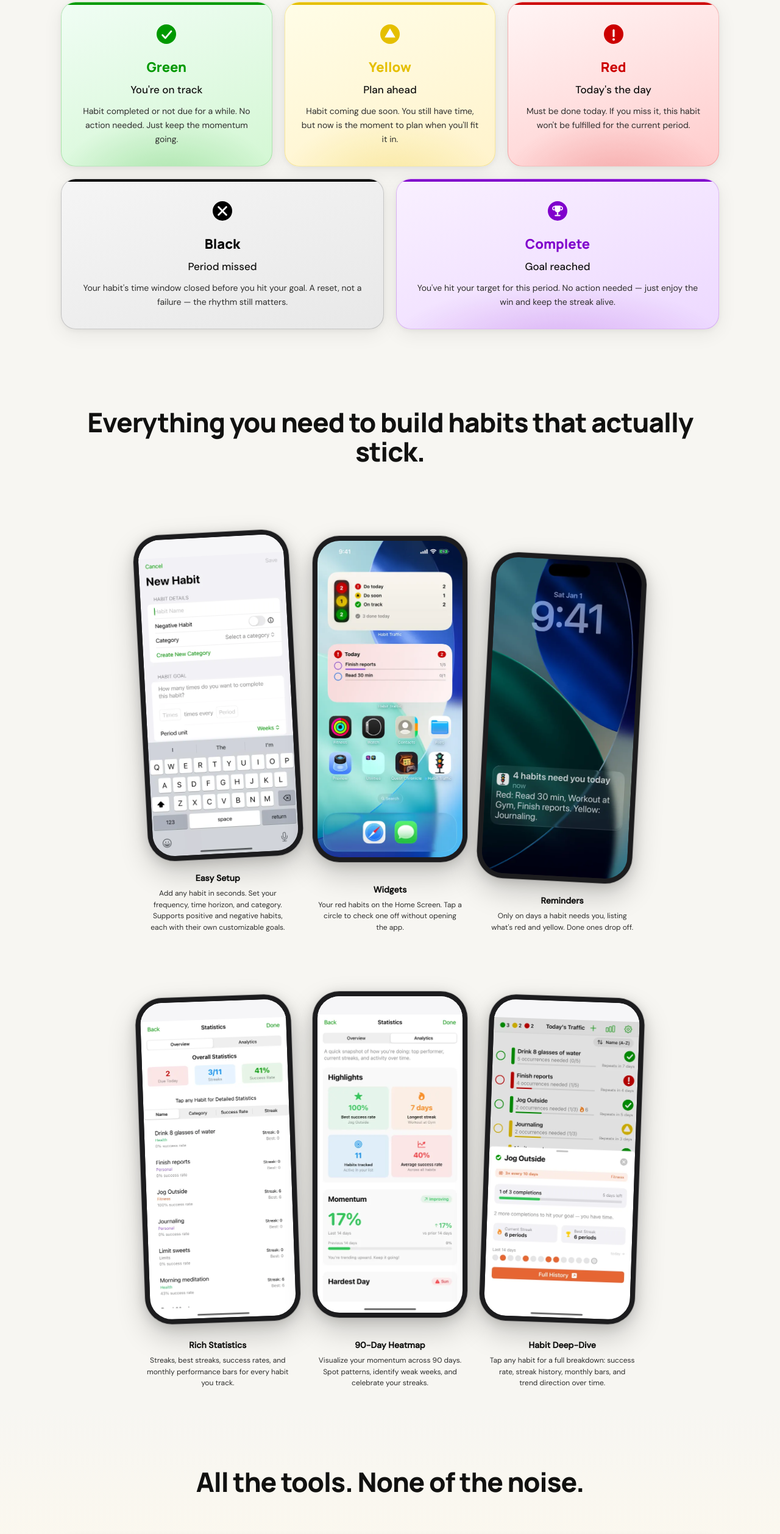
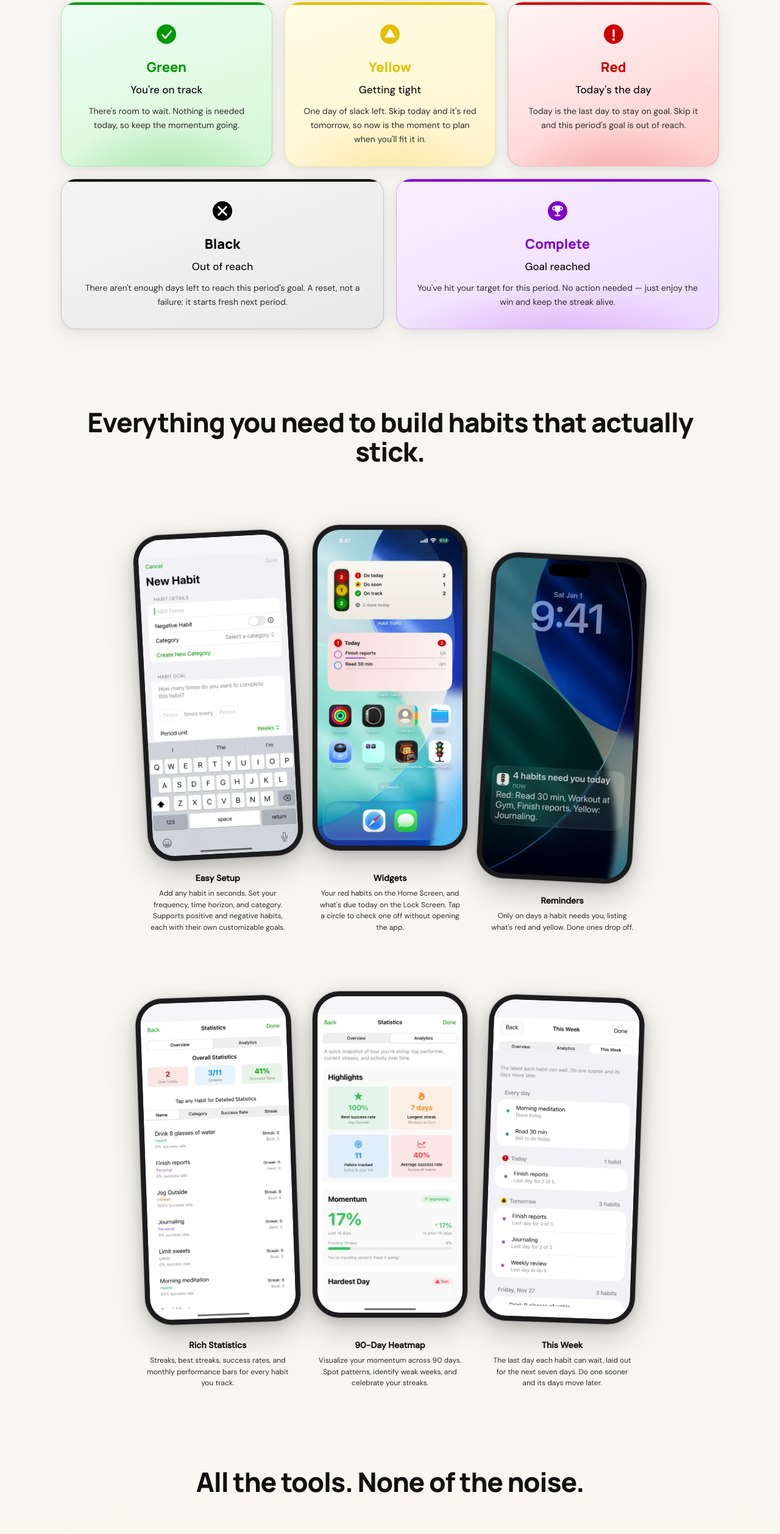
Before and after one commit to Eroxx/HabitTrafficWebsite, a plain HTML site: page index.html in a window 1280 px wide. Shown: the part 3197-5713 px from the top of the page at 61% size. Drawn offline with Linux system fonts and the light colour scheme.

Commit message:
The lights in the app's words; This Week, Lock Screen and Siri

```diff
--- a/index.html
+++ b/index.html
@@ -683,7 +683,7 @@
           <div style="margin:0 auto 22px;width:fit-content;"><svg width="32" height="32" viewBox="0 0 40 40" fill="none"><circle cx="20" cy="20" r="20" fill="#009900"/><path d="M12 22 L18 28 L30 14" stroke="white" stroke-width="3.5" stroke-linecap="round" stroke-linejoin="round"/></svg></div>
           <div class="f-head" style="font-size:22px;font-weight:800;color:var(--green);margin-bottom:8px;">Green</div>
           <div style="font-size:17px;font-weight:500;color:var(--text);margin-bottom:10px;">You're on track</div>
-          <p style="font-size:14px;color:var(--muted);line-height:1.65;">Habit completed or not due for a while. No action needed. Just keep the momentum going.</p>
+          <p style="font-size:14px;color:var(--muted);line-height:1.65;">There's room to wait. Nothing is needed today, so keep the momentum going.</p>
         </div>
       </div>
 
@@ -692,8 +692,8 @@
         <div class="scard y rv d2">
           <div style="margin:0 auto 22px;width:fit-content;"><svg width="32" height="32" viewBox="0 0 40 40" fill="none"><circle cx="20" cy="20" r="20" fill="#E5BF00"/><polygon points="20,8 31,27 9,27" fill="white"/></svg></div>
           <div class="f-head" style="font-size:22px;font-weight:800;color:var(--yellow);margin-bottom:8px;">Yellow</div>
-          <div style="font-size:17px;font-weight:500;color:var(--text);margin-bottom:10px;">Plan ahead</div>
-          <p style="font-size:14px;color:var(--muted);line-height:1.65;">Habit coming due soon. You still have time, but now is the moment to plan when you'll fit it in.</p>
+          <div style="font-size:17px;font-weight:500;color:var(--text);margin-bottom:10px;">Getting tight</div>
+          <p style="font-size:14px;color:var(--muted);line-height:1.65;">One day of slack left. Skip today and it's red tomorrow, so now is the moment to plan when you'll fit it in.</p>
         </div>
       </div>
 
@@ -703,7 +703,7 @@
           <div style="margin:0 auto 22px;width:fit-content;"><svg width="32" height="32" viewBox="0 0 40 40" fill="none"><circle cx="20" cy="20" r="20" fill="#CC0000"/><rect x="18" y="10" width="4" height="16" rx="2" fill="white"/><circle cx="20" cy="31" r="2.5" fill="white"/></svg></div>
           <div class="f-head" style="font-size:22px;font-weight:800;color:var(--red);margin-bottom:8px;">Red</div>
           <div style="font-size:17px;font-weight:500;color:var(--text);margin-bottom:10px;">Today's the day</div>
-          <p style="font-size:14px;color:var(--muted);line-height:1.65;">Must be done today. If you miss it, this habit won't be fulfilled for the current period.</p>
+          <p style="font-size:14px;color:var(--muted);line-height:1.65;">Today is the last day to stay on goal. Skip it and this period's goal is out of reach.</p>
         </div>
       </div>
 
@@ -716,8 +716,8 @@
       <div class="scard b rv" style="flex:1;">
         <div style="margin:0 auto 22px;width:fit-content;"><svg width="32" height="32" viewBox="0 0 40 40" fill="none"><circle cx="20" cy="20" r="20" fill="#000000"/><path d="M12 12 L28 28 M28 12 L12 28" stroke="white" stroke-width="3.5" stroke-linecap="round"/></svg></div>
         <div class="f-head" style="font-size:22px;font-weight:800;color:var(--black);margin-bottom:8px;">Black</div>
-        <div style="font-size:17px;font-weight:500;color:var(--text);margin-bottom:10px;">Period missed</div>
-        <p style="font-size:14px;color:var(--muted);line-height:1.65;">Your habit's time window closed before you hit your goal. A reset, not a failure — the rhythm still matters.</p>
+        <div style="font-size:17px;font-weight:500;color:var(--text);margin-bottom:10px;">Out of reach</div>
+        <p style="font-size:14px;color:var(--muted);line-height:1.65;">There aren't enough days left to reach this period's goal. A reset, not a failure: it starts fresh next period.</p>
       </div>
 
       <!-- Complete -->
@@ -767,7 +767,7 @@
         </div>
         <div style="text-align:center;margin-top:28px;padding:0 8px;">
           <div style="font-size:14px;font-weight:700;color:var(--text);margin-bottom:5px;">Widgets</div>
-          <div style="font-size:12px;color:var(--muted);line-height:1.55;">Your red habits on the Home Screen. Tap a circle to check one off without opening the app.</div>
+          <div style="font-size:12px;color:var(--muted);line-height:1.55;">Your red habits on the Home Screen, and what's due today on the Lock Screen. Tap a circle to check one off without opening the app.</div>
         </div>
       </div>
 
@@ -815,12 +815,12 @@
       <div class="rv d3">
         <div class="screenshot-wrap" role="button" tabindex="0" style="cursor:pointer;display:inline-block;" title="Click to expand">
           <div class="phone phone-screen" style="transform:rotate(2deg) translateY(8px);">
-            <div class="phone-status-crop"><img data-ext="png" width="1320" height="2868" decoding="async" loading="lazy" src="brand_assets/small/iphone-habit-detail-800.webp" srcset="brand_assets/small/iphone-habit-detail-480.webp 480w, brand_assets/small/iphone-habit-detail-800.webp 800w, brand_assets/small/iphone-habit-detail-1200.webp 1200w" sizes="(max-width: 500px) 69vw, (max-width: 1000px) 37vw, 239px" alt="Habit Deep-Dive"></div>
+            <div class="phone-status-crop"><img data-ext="png" width="1320" height="2868" decoding="async" loading="lazy" src="brand_assets/small/iphone-this-week-800.webp" srcset="brand_assets/small/iphone-this-week-480.webp 480w, brand_assets/small/iphone-this-week-800.webp 800w, brand_assets/small/iphone-this-week-1200.webp 1200w" sizes="(max-width: 500px) 69vw, (max-width: 1000px) 37vw, 239px" alt="This Week: Finish reports due today, three habits whose last day is tomorrow, and more on Friday"></div>
           </div>
         </div>
         <div style="text-align:center;margin-top:28px;padding:0 8px;">
-          <div style="font-size:14px;font-weight:700;color:var(--text);margin-bottom:5px;">Habit Deep-Dive</div>
-          <div style="font-size:12px;color:var(--muted);line-height:1.55;">Tap any habit for a full breakdown: success rate, streak history, monthly bars, and trend direction over time.</div>
+          <div style="font-size:14px;font-weight:700;color:var(--text);margin-bottom:5px;">This Week</div>
+          <div style="font-size:12px;color:var(--muted);line-height:1.55;">The last day each habit can wait, laid out for the next seven days. Do one sooner and its days move later.</div>
         </div>
       </div>
 
@@ -947,8 +947,8 @@
           <div style="display:flex;justify-content:center;margin-bottom:16px;">
             <img decoding="async" loading="lazy" src="brand_assets/OtherApp icons/2.jpeg" alt="Shortcuts" style="width:64px;height:64px;border-radius:16px;display:block;object-fit:cover;">
           </div>
-          <div class="f-head" style="font-size:14px;font-weight:700;color:var(--text);margin-bottom:6px;">Shortcuts</div>
-          <p style="font-size:12px;color:var(--muted);line-height:1.6;">Use the Complete Habit action to check off a habit from an automation, or ask Siri to run your shortcut.</p>
+          <div class="f-head" style="font-size:14px;font-weight:700;color:var(--text);margin-bottom:6px;">Siri and Shortcuts</div>
+          <p style="font-size:12px;color:var(--muted);line-height:1.6;">Ask Siri “What’s due today in Habit Traffic?” or “Log a habit in Habit Traffic.” The Complete Habit action works in your own shortcuts too.</p>
         </div>
 
         <!-- iCloud Sync -->
@@ -994,7 +994,7 @@
             </div>
           </div>
           <div class="f-head" style="font-size:14px;font-weight:700;color:var(--text);margin-bottom:6px;">Widgets</div>
-          <p style="font-size:12px;color:var(--muted);line-height:1.6;">Put your red, yellow, or green habits on your Home Screen, and tap one to mark it done without opening the app. iOS 18.2 or later.</p>
+          <p style="font-size:12px;color:var(--muted);line-height:1.6;">Put your red, yellow, or green habits on your Home Screen, and tap one to mark it done without opening the app. The Traffic Light also fits the Lock Screen. iOS 18.2 or later.</p>
         </div>
 
       </div>
```
Also changed, not shown: brand_assets/iphone-this-week.png (added), brand_assets/small/iphone-this-week-1200.webp (added), brand_assets/small/iphone-this-week-480.webp (added), brand_assets/small/iphone-this-week-800.webp (added).
